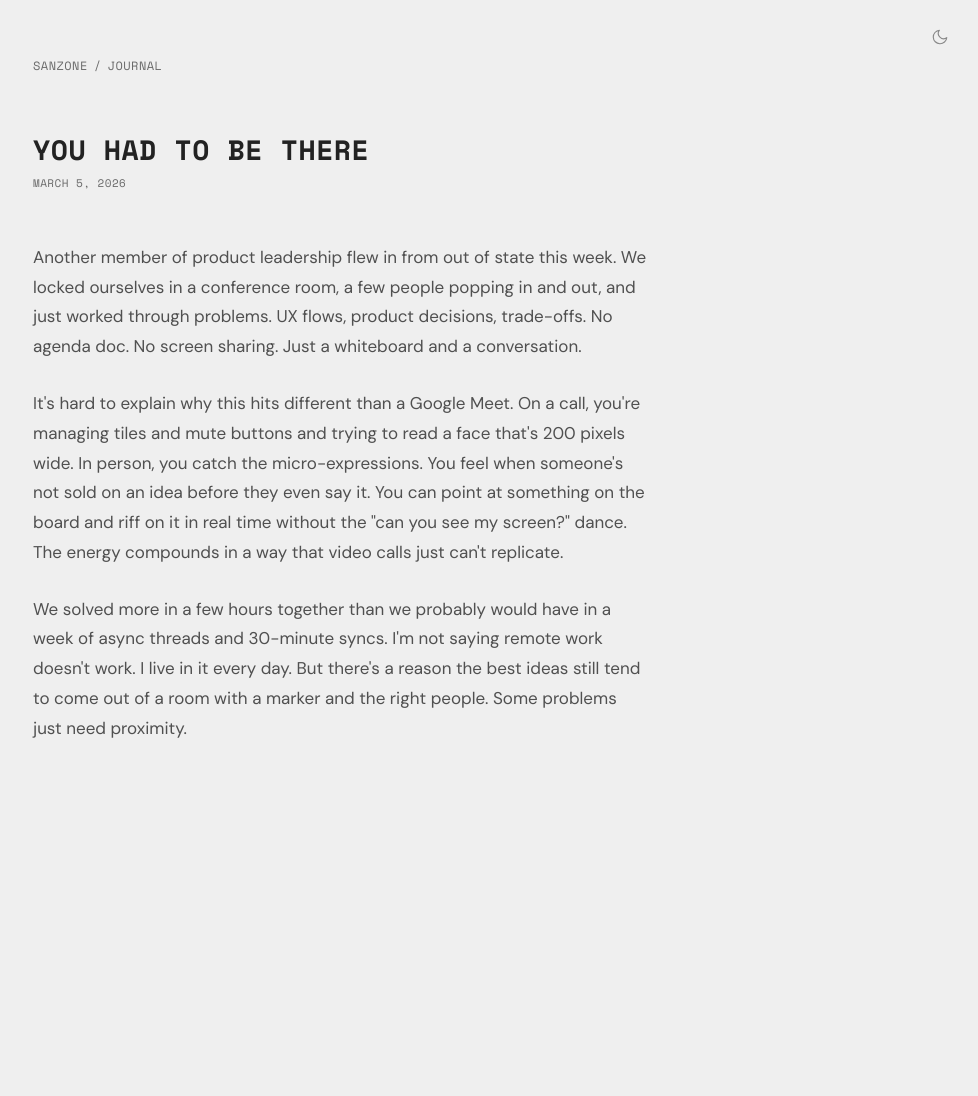
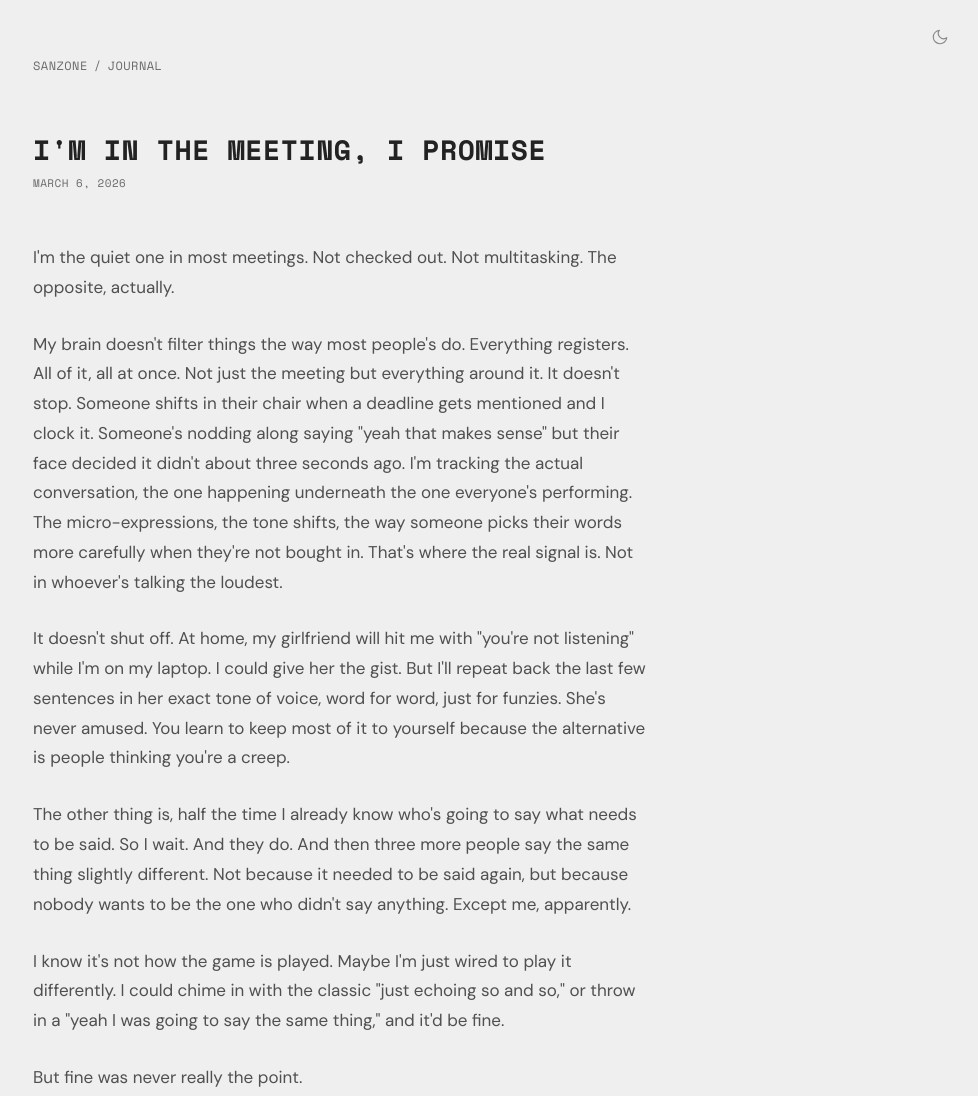
Before and after one commit to jfsanzone/sanz.one, a plain HTML site: page journal/posts/im-in-the-meeting-i-promise.html in a window 1280 px wide. Shown: the whole page, without its empty margins (299-1277 px from the left). Before the commit the page ends 839 px from the top, so only its background shows below. Drawn offline with nearby package versions, Linux system fonts and the light colour scheme.

Commit message:
Replace 'You Had to Be There' with 'I'm in the Meeting, I Promise'

```diff
--- a/journal/posts/you-had-to-be-there.html
+++ b/journal/posts/im-in-the-meeting-i-promise.html
@@ -3,8 +3,8 @@
 <head>
 <meta charset="UTF-8">
 <meta name="viewport" content="width=device-width, initial-scale=1.0">
-<title>You Had to Be There - Sanzone</title>
-<meta name="description" content="Some problems just need proximity.">
+<title>I'm in the Meeting, I Promise - Sanzone</title>
+<meta name="description" content="I'm the quiet one in most meetings. Not checked out. Not multitasking. The opposite, actually.">
 
 <link rel="preconnect" href="https://fonts.googleapis.com">
 <link rel="preconnect" href="https://fonts.gstatic.com" crossorigin>
@@ -194,14 +194,17 @@
 
   <header class="post-header">
     <nav class="breadcrumb"><a href="../../">Sanzone</a><span class="sep">/</span><a href="../">Journal</a></nav>
-    <h1 class="post-title">You Had to Be There</h1>
-    <time class="post-date" datetime="2026-03-05">March 5, 2026</time>
+    <h1 class="post-title">I'm in the Meeting, I Promise</h1>
+    <time class="post-date" datetime="2026-03-06">March 6, 2026</time>
   </header>
 
   <article class="post-body">
-    <p>Another member of product leadership flew in from out of state this week. We locked ourselves in a conference room, a few people popping in and out, and just worked through problems. UX flows, product decisions, trade-offs. No agenda doc. No screen sharing. Just a whiteboard and a conversation.</p>
-    <p>It's hard to explain why this hits different than a Google Meet. On a call, you're managing tiles and mute buttons and trying to read a face that's 200 pixels wide. In person, you catch the micro-expressions. You feel when someone's not sold on an idea before they even say it. You can point at something on the board and riff on it in real time without the "can you see my screen?" dance. The energy compounds in a way that video calls just can't replicate.</p>
-    <p>We solved more in a few hours together than we probably would have in a week of async threads and 30-minute syncs. I'm not saying remote work doesn't work. I live in it every day. But there's a reason the best ideas still tend to come out of a room with a marker and the right people. Some problems just need proximity.</p>
+    <p>I'm the quiet one in most meetings. Not checked out. Not multitasking. The opposite, actually.</p>
+    <p>My brain doesn't filter things the way most people's do. Everything registers. All of it, all at once. Not just the meeting but everything around it. It doesn't stop. Someone shifts in their chair when a deadline gets mentioned and I clock it. Someone's nodding along saying "yeah that makes sense" but their face decided it didn't about three seconds ago. I'm tracking the actual conversation, the one happening underneath the one everyone's performing. The micro-expressions, the tone shifts, the way someone picks their words more carefully when they're not bought in. That's where the real signal is. Not in whoever's talking the loudest.</p>
+    <p>It doesn't shut off. At home, my girlfriend will hit me with "you're not listening" while I'm on my laptop. I could give her the gist. But I'll repeat back the last few sentences in her exact tone of voice, word for word, just for funzies. She's never amused. You learn to keep most of it to yourself because the alternative is people thinking you're a creep.</p>
+    <p>The other thing is, half the time I already know who's going to say what needs to be said. So I wait. And they do. And then three more people say the same thing slightly different. Not because it needed to be said again, but because nobody wants to be the one who didn't say anything. Except me, apparently.</p>
+    <p>I know it's not how the game is played. Maybe I'm just wired to play it differently. I could chime in with the classic "just echoing so and so," or throw in a "yeah I was going to say the same thing," and it'd be fine.</p>
+    <p>But fine was never really the point.</p>
   </article>
 
   <script>
```
Also changed, not shown: journal/index.html (+4 -4 lines).
